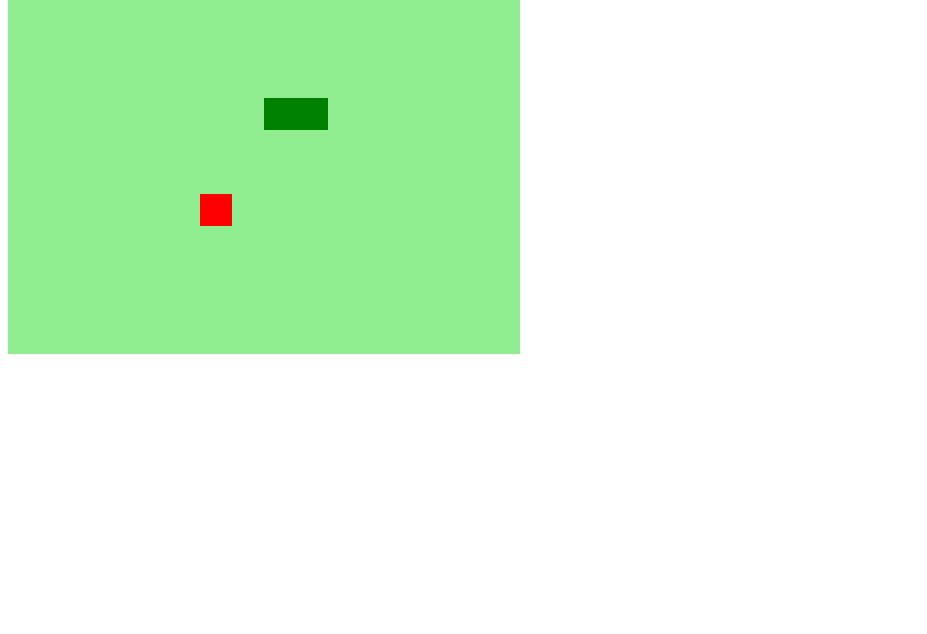
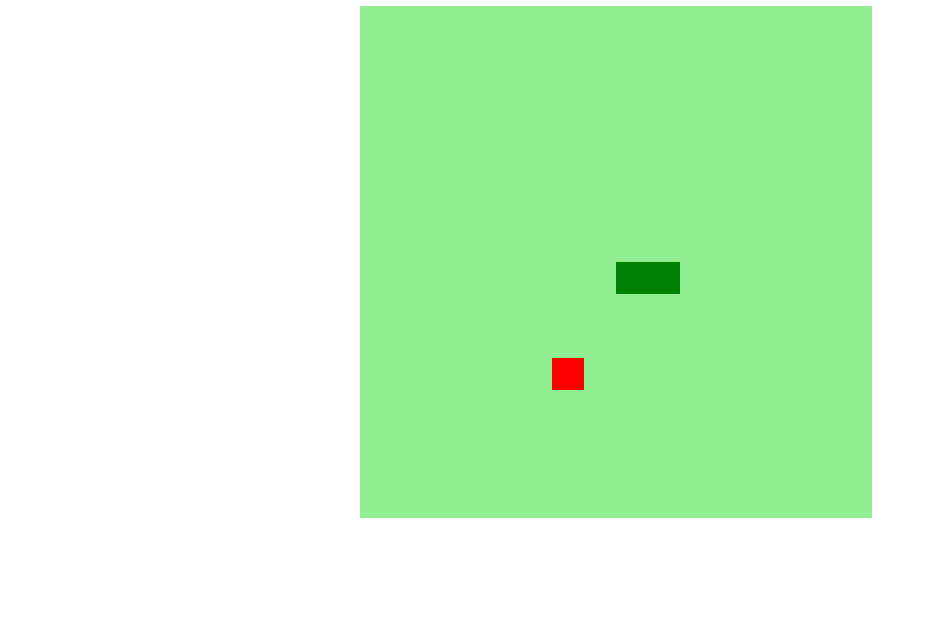
Before and after one commit to FrancaRamos/jogo-cobrinha-js, a plain HTML site: page index.html in a window 1280 px wide. Shown: the part 166-800 px from the top of the page, without its empty margins (0-927 px from the left). Drawn offline with Linux system fonts and the light colour scheme.

Commit message:
estlização do joguinho

```diff
--- a/css/style.css
+++ b/css/style.css
@@ -0,0 +1,10 @@
+body{
+    height: 95vh;
+    width: 95vw;
+    display: flex;
+    flex-direction: column;
+    justify-content: center;
+    align-items: center;
+    background-color:white;
+    color: rgb(52, 165, 52);
+}
--- a/index.html
+++ b/index.html
@@ -9,7 +9,8 @@
         <title>Snake Game</title>
     </head>
     <body>
-         <canvas id="snake" width="512" height="512"></canvas>
+        <h1>Snake Game</h1>
+        <canvas id="snake" width="512" height="512"></canvas>
     </body>
 
 </html>
```
